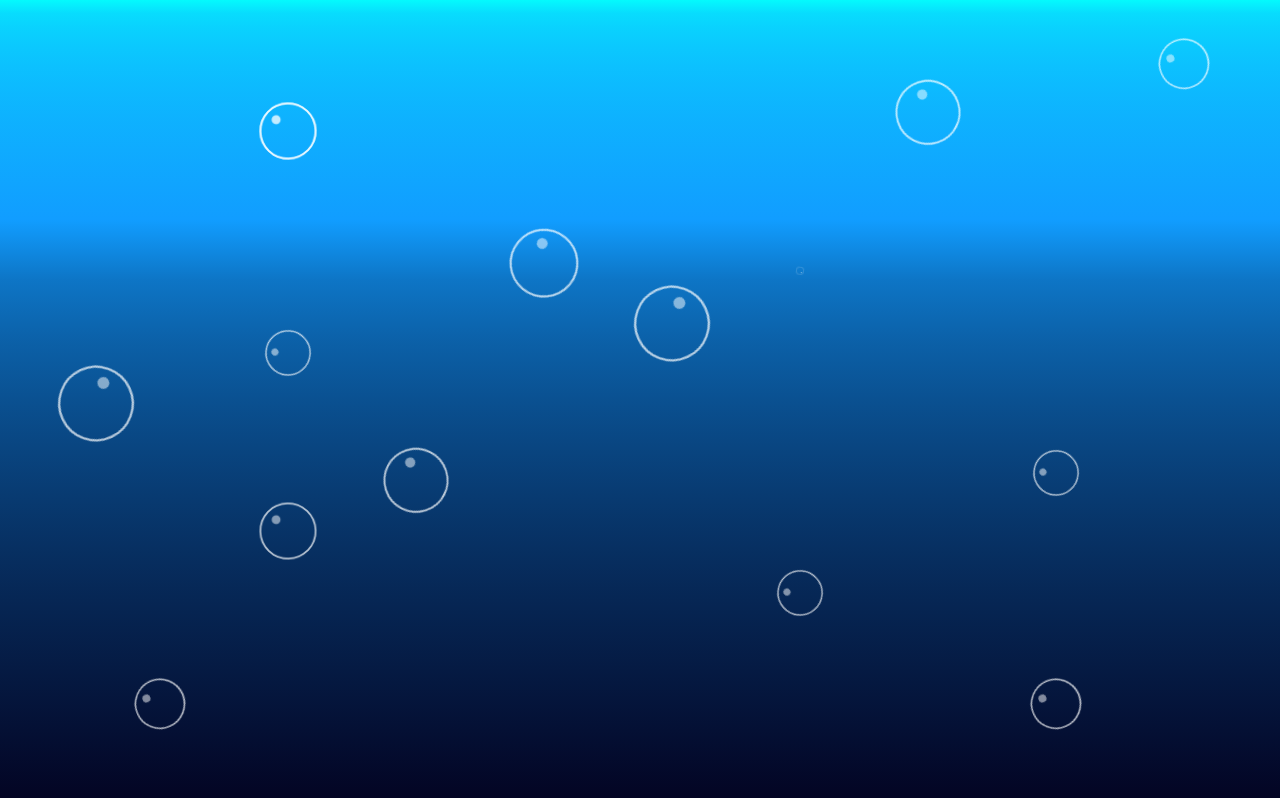
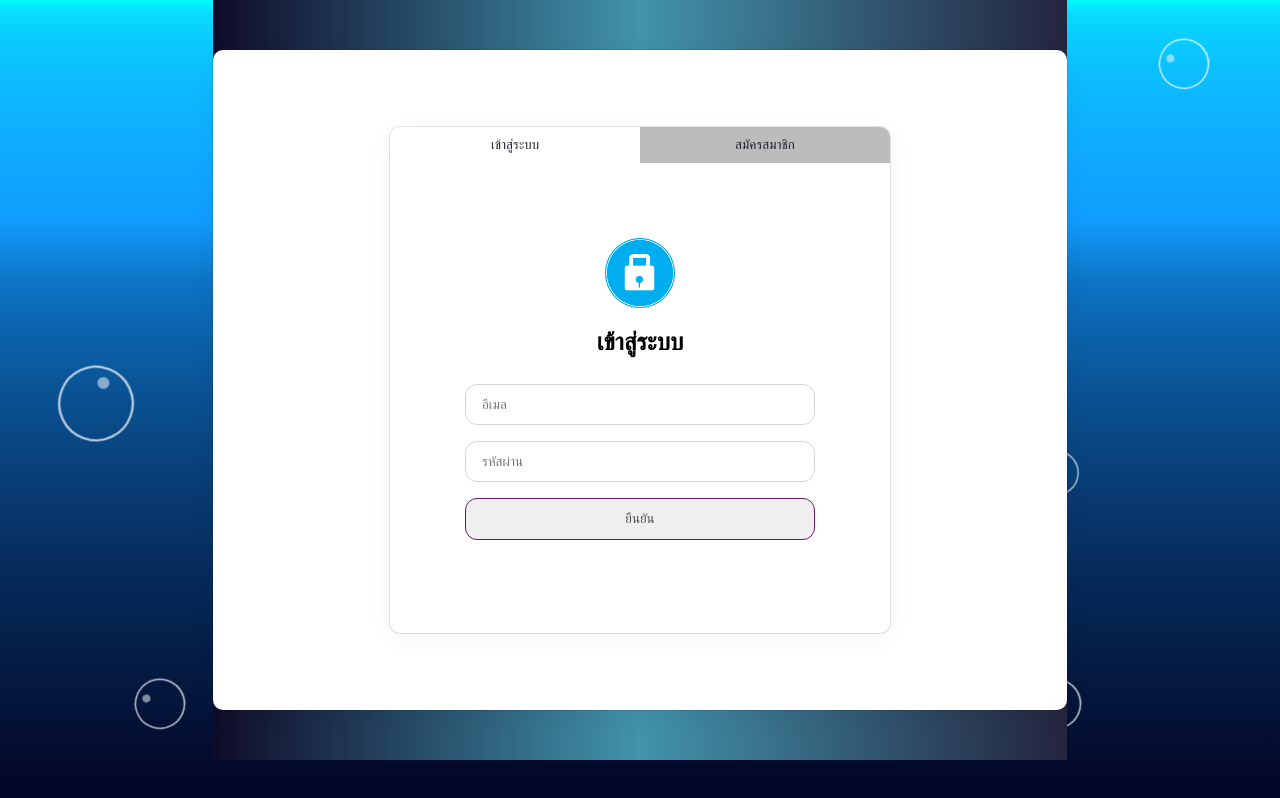
Before and after one commit to hipposama/website-todo, a React (Create React App) app: page / in a window 1280 px wide. Built offline with nearby package versions, Linux system fonts and the light colour scheme; a web font is replaced by a local one.

Commit message:
u animation

```diff
--- a/src/index.css
+++ b/src/index.css
@@ -273,7 +273,8 @@
     height: 100%;
     width: 100%;
     background: linear-gradient(180deg, #04fafd, 5%, #119dff, 50%, #030423);
-    position: absolute;
+    position: fixed;
+    z-index: -1;
   }
   .wrapper h1 {
     top: 50%;
```
